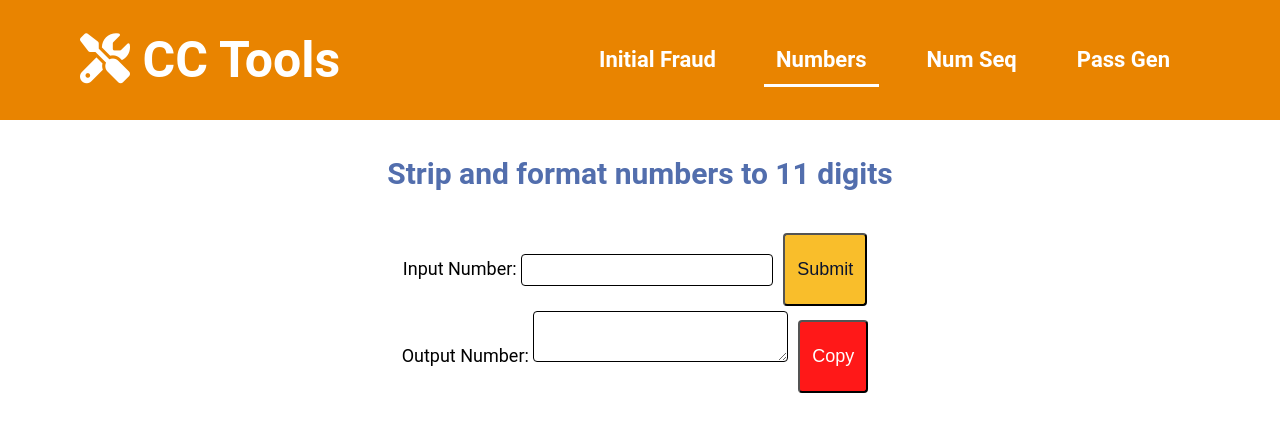
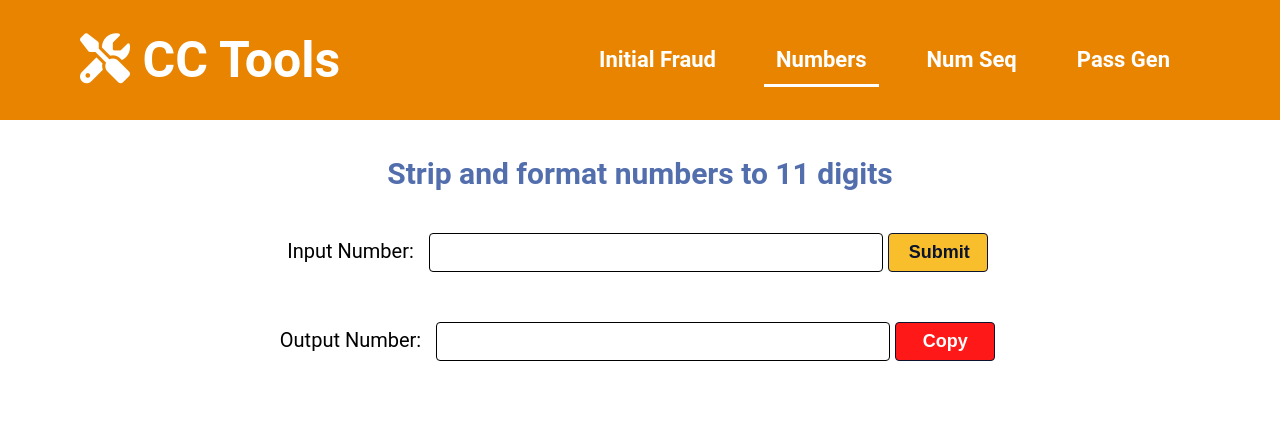
Before and after one commit to MelvinPeepers/tools, a React (Create React App) app in the folder my-app/: page /numbers in a window 1280 px wide. Shown: the top 432 px of the page. Built offline with nearby package versions, Linux system fonts and the light colour scheme.

Commit message:
styled input and buttons

```diff
--- a/my-app/src/components/pages/numbers/Numbers.css
+++ b/my-app/src/components/pages/numbers/Numbers.css
@@ -195,7 +195,7 @@ forms
 }
 
 form {
-  width: 90%;
+  width: 100%;
   text-align: center;
 }
 
@@ -210,27 +210,39 @@ form {
 }
 
 .form-btn {
+  width: 100px;
   border-radius: 4px;
   font-size: 1.8rem;
-  padding: 24px 12px;
-  margin: 5px 10px 5px 10px;
+  font-weight: bold;
+  padding: 8px 20px;
+  margin: 5px 5px;
   cursor: pointer;
   text-align: center;
   text-decoration: none;
+  border: 1px solid var(--main-tx-color);
+}
+
+.form-list {
+  margin: 0;
+}
+
+.list-input {
+  padding-bottom: 20px;
+}
+
+.list-output {
+  padding-top: 20px;
 }
 
 .input,
 .output {
   font-size: 1.8rem;
-  padding: 0.25em 0.5em;
+  padding: 8px 110px;
   border-radius: 4px;
   border: 1px solid #000000;
 }
 
 .label {
-  font-size: 1.8rem;
+  font-size: 2rem;
+  margin-right: 10px;
 }
-
-.label textarea {
-  vertical-align: middle;
-}
--- a/my-app/src/components/pages/numbers/Numbers.js
+++ b/my-app/src/components/pages/numbers/Numbers.js
@@ -8,19 +8,19 @@ const Numbers = () => {
         <h2>Strip and format numbers to 11 digits</h2>
         <div class="container-form">
           <form>
-            <ul>
-              <li>
+            <ul class="form-list">
+              <li class="list-input">
                 <label class='label' for="text-input">Input Number: </label>
                 <input class="input"
                   type="text" id="text-input"
                 />
                 <button class="form-input form-btn">Submit</button>
               </li>
-              <li>
+              <li class="list-output">
                 <label class='label' for="text-input">Output Number: </label>
-                <textarea class="output"
+                <input class="output"
                   type="text" id="text-input">
-                </textarea>
+                </input>
                 <button class="form-output form-btn">Copy</button>
               </li>
             </ul>
```
Also changed, not shown: 1 other file (tests, documents, lock files or other folders).
